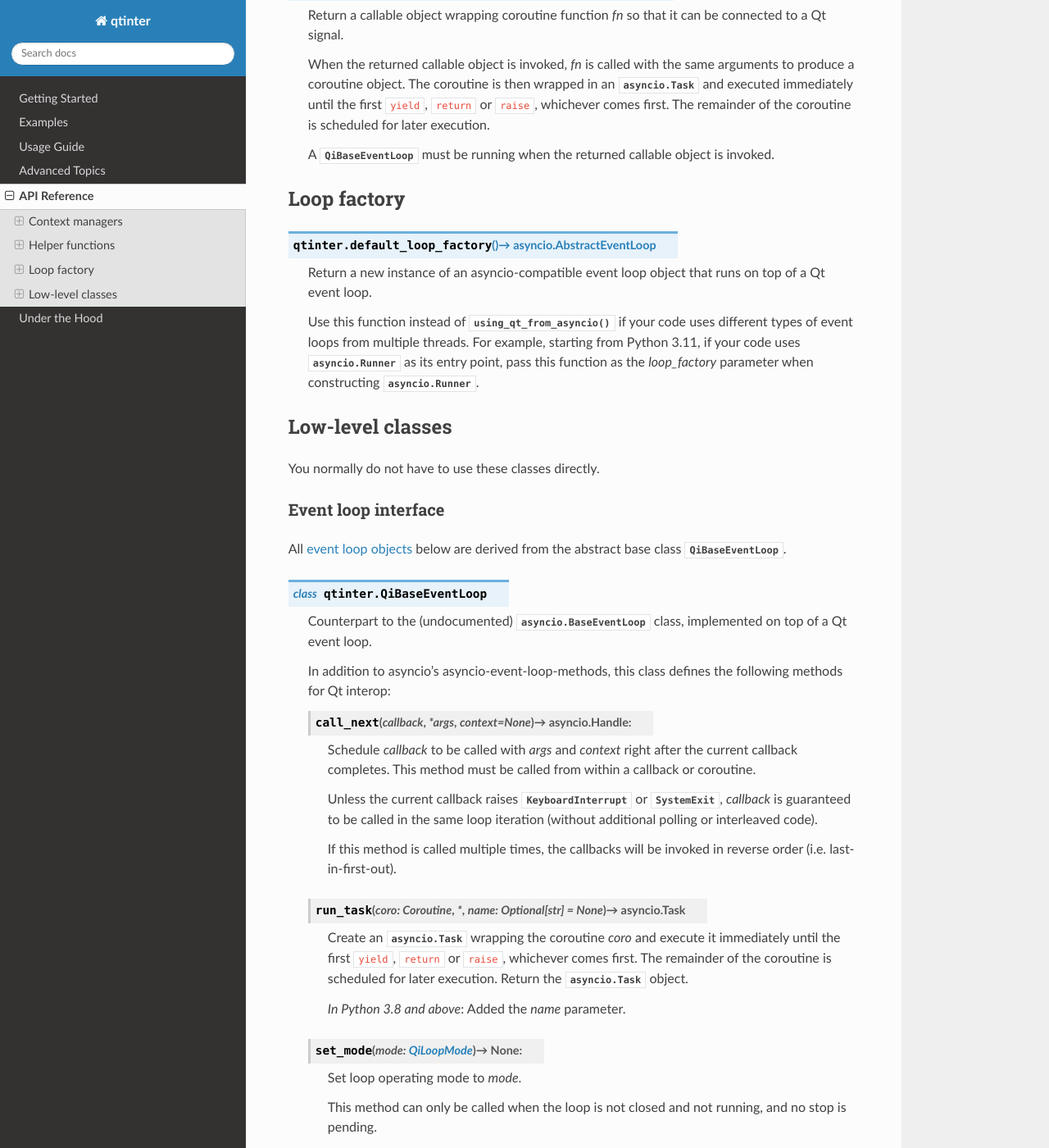
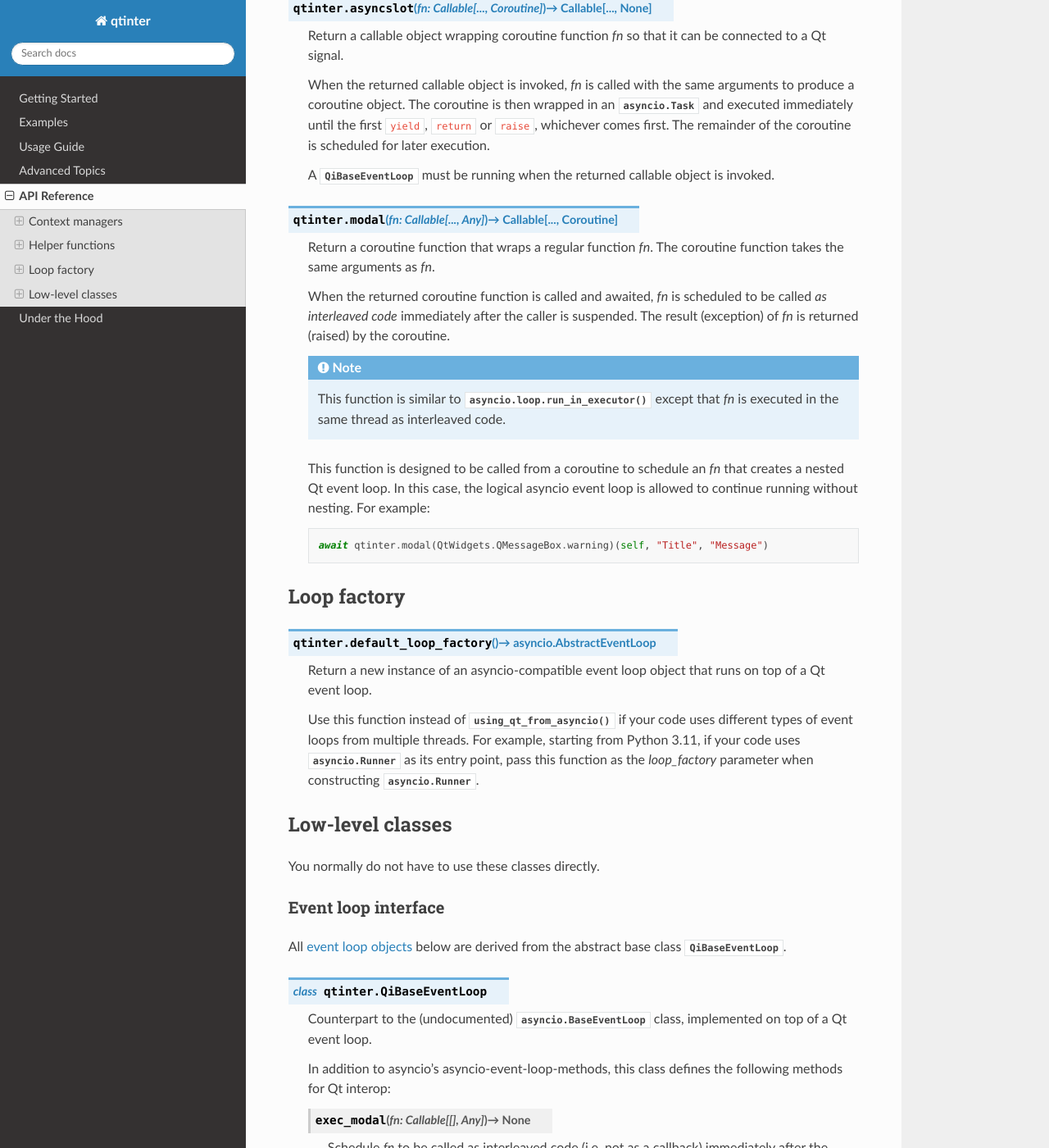
Before and after one commit to fancidev/qtinter, a Sphinx documentation site: the page built from docs/reference.rst, in a window 1280 px wide and 1400 px high, scrolled down 1789 px. Shown: the whole window at 82% size. Built offline with Sphinx 7.4.7 and the Read the Docs theme 2.0.0, drawn with Linux system fonts in a browser that asks for light colours; some of the changed text lies outside the part shown.

Commit message:
Add docs for modal().

```diff
--- a/docs/reference.rst
+++ b/docs/reference.rst
@@ -23,6 +23,9 @@ current coding pattern:
 
 * :func:`asyncsignal` makes a Qt signal *awaitable*;
   useful for asyncio-driven code.
+
+* :func:`modal` allows the asyncio event loop to continue running
+  in a nested Qt event loop.
 
 
 `Loop factory`_ to create `event loop objects`_ directly:
@@ -122,6 +125,32 @@ Helper functions
    A :class:`QiBaseEventLoop` must be running when the returned
    callable object is invoked.
 
+.. function:: modal(fn: typing.Callable[..., typing.Any]) -> \
+              typing.Callable[..., typing.Coroutine]
+
+   Return a coroutine function that wraps a regular function *fn*.
+   The coroutine function takes the same arguments as *fn*.
+
+   When the returned coroutine function is called and awaited, *fn*
+   is scheduled to be called *as interleaved code* immediately after
+   the caller is suspended.  The result (exception) of *fn* is
+   returned (raised) by the coroutine.
+
+   .. note::
+
+      This function is similar to :meth:`asyncio.loop.run_in_executor`
+      except that *fn* is executed in the same thread as interleaved
+      code.
+
+   This function is designed to be called from a coroutine to schedule
+   an *fn* that creates a nested Qt event loop.  In this case, the
+   logical asyncio event loop is allowed to continue running without
+   nesting.  For example:
+
+   .. code-block:: python
+
+      await qtinter.modal(QtWidgets.QMessageBox.warning)(self, "Title", "Message")
+
 
 Loop factory
 ------------
@@ -158,19 +187,17 @@ All `event loop objects`_ below are derived from the abstract base class
    In addition to asyncio's :external:ref:`asyncio-event-loop-methods`,
    this class defines the following methods for Qt interop:
 
-   .. method:: call_next(callback, *args, context=None) -> asyncio.Handle:
+   .. method:: exec_modal(fn: typing.Callable[[], typing.Any]) -> None
 
-      Schedule *callback* to be called with *args* and *context* right
-      after the current callback completes.  This method must be called
-      from within a callback or coroutine.
+      Schedule *fn* to be called as interleaved code (i.e. not as a
+      callback) immediately after the current callback completes.
 
-      Unless the current callback raises :exc:`KeyboardInterrupt` or
-      :exc:`SystemExit`, *callback* is guaranteed to be called in the
-      same loop iteration (without additional polling or interleaved
-      code).
+      This method must be called from a coroutine or callback.  There
+      can be at most one pending *fn* at any time.
 
-      If this method is called multiple times, the callbacks will be
-      invoked in reverse order (i.e. last-in-first-out).
+      If the current callback raises :exc:`KeyboardInterrupt` or
+      :exc:`SystemExit`, *fn* will be called the next time the loop
+      is run.
 
    .. method:: run_task(coro: typing.Coroutine, *, name: typing.Optional[str] = None) -> asyncio.Task
 
--- a/docs/usage.rst
+++ b/docs/usage.rst
@@ -58,3 +58,9 @@ itself.)
 
 Using :func:`asyncsignal`
 -------------------------
+
+
+.. _using-modal:
+
+Using :func:`modal`
+-------------------
```
Also changed, not shown: README.md (+38 -0 lines), docs/quickstart.rst (+21 -0 lines), 1 other file.
